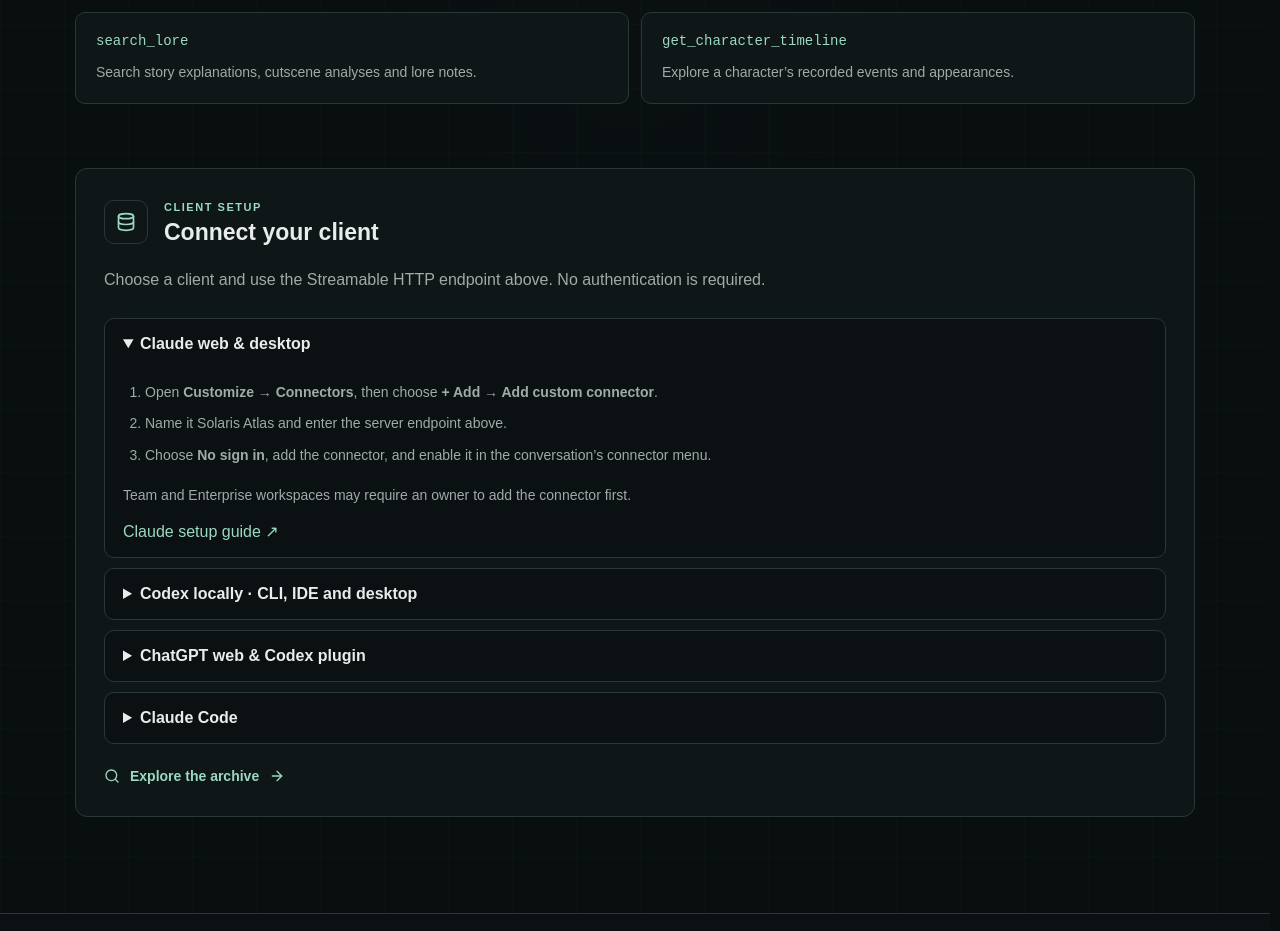
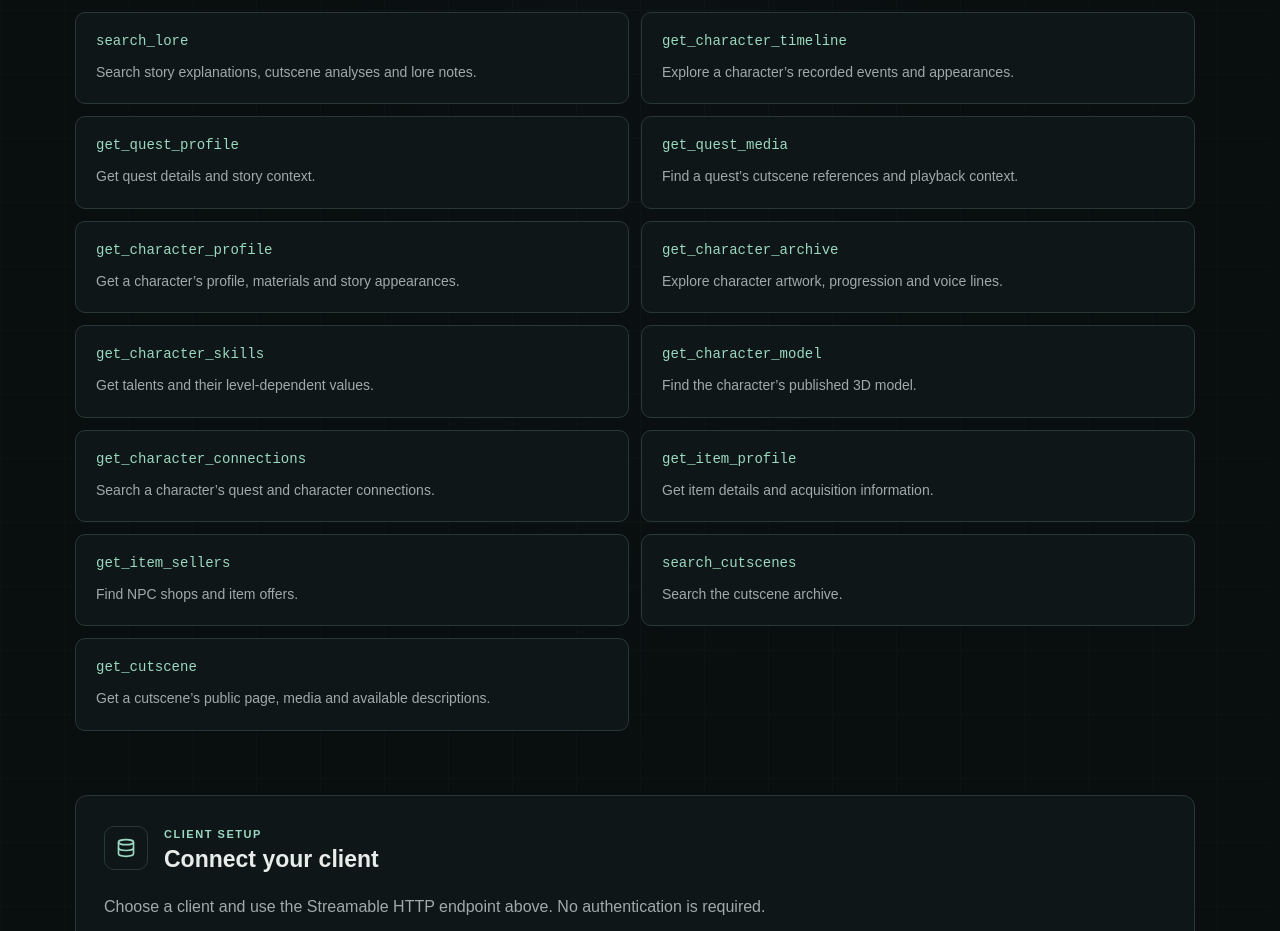
Before and after one commit to drhspfn/solaris-atlas, a Next.js app in the folder packages/web_new/: page /mcp-docs in a window 1280 px wide. Shown: the part 1318-2249 px from the top of the page. Built offline with nearby package versions, Linux system fonts and the light colour scheme; no server answers.

Commit message:
docs(mcp): list expanded archive tools

```diff
--- a/packages/web_new/src/components/docs/McpDocsClient.tsx
+++ b/packages/web_new/src/components/docs/McpDocsClient.tsx
@@ -37,6 +37,17 @@ const tools = [
     "get_character_timeline",
     "Explore a character’s recorded events and appearances.",
   ],
+  ["get_quest_profile", "Get quest details and story context."],
+  ["get_quest_media", "Find a quest’s cutscene references and playback context."],
+  ["get_character_profile", "Get a character’s profile, materials and story appearances."],
+  ["get_character_archive", "Explore character artwork, progression and voice lines."],
+  ["get_character_skills", "Get talents and their level-dependent values."],
+  ["get_character_model", "Find the character’s published 3D model."],
+  ["get_character_connections", "Search a character’s quest and character connections."],
+  ["get_item_profile", "Get item details and acquisition information."],
+  ["get_item_sellers", "Find NPC shops and item offers."],
+  ["search_cutscenes", "Search the cutscene archive."],
+  ["get_cutscene", "Get a cutscene’s public page, media and available descriptions."],
 ];
 
 export function McpDocsClient() {
```
Also changed, not shown: 1 other file (tests, documents, lock files or other folders).
